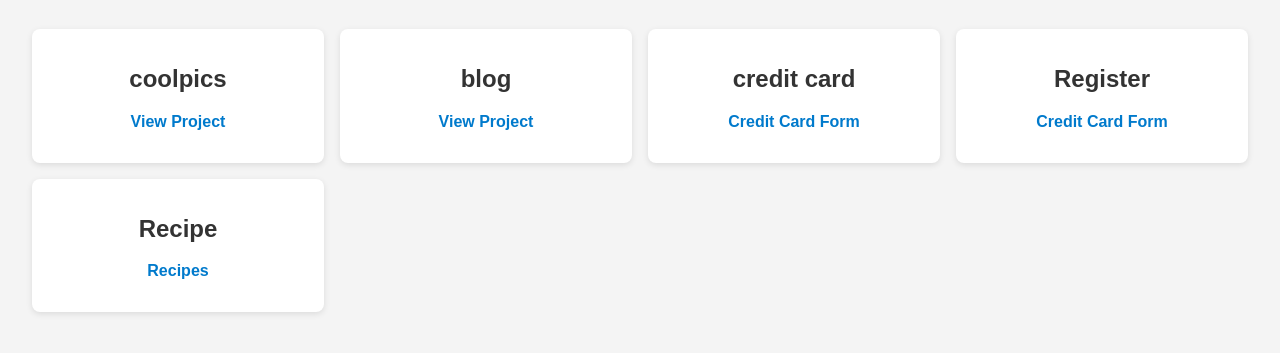
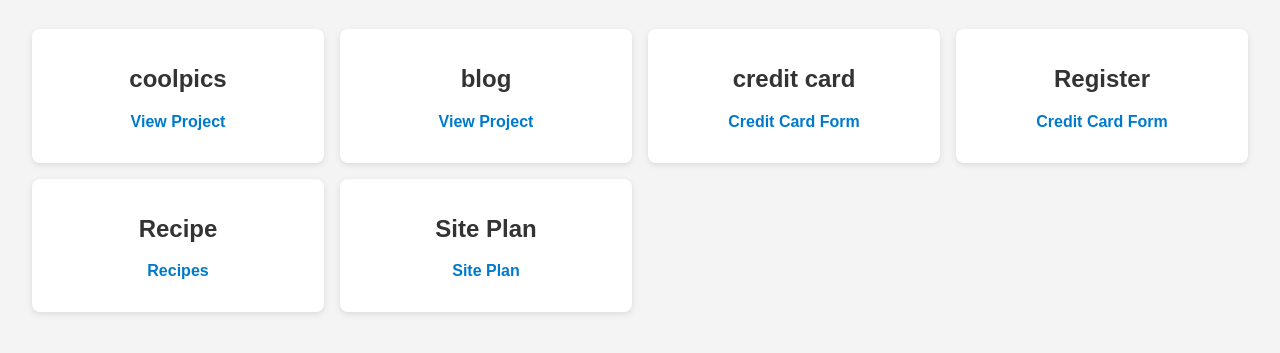
Before and after one commit to bryano0419/WDD131_real, a plain HTML site: page index.html in a window 1280 px wide. Shown: the part 141-494 px from the top of the page. Drawn offline with Linux system fonts and the light colour scheme.

Commit message:
W11 site plan url button added

```diff
--- a/index.html
+++ b/index.html
@@ -81,6 +81,10 @@
       <h2>Recipe</h2>
       <p><a href="projects/recipes/index.html">Recipes</a></p>
     </div>
+        <div class="project-card">
+      <h2>Site Plan</h2>
+      <p><a href="plantracker/site-plan.html">Site Plan</a></p>
+    </div>
   </main>
 </body>
 </html>
```
